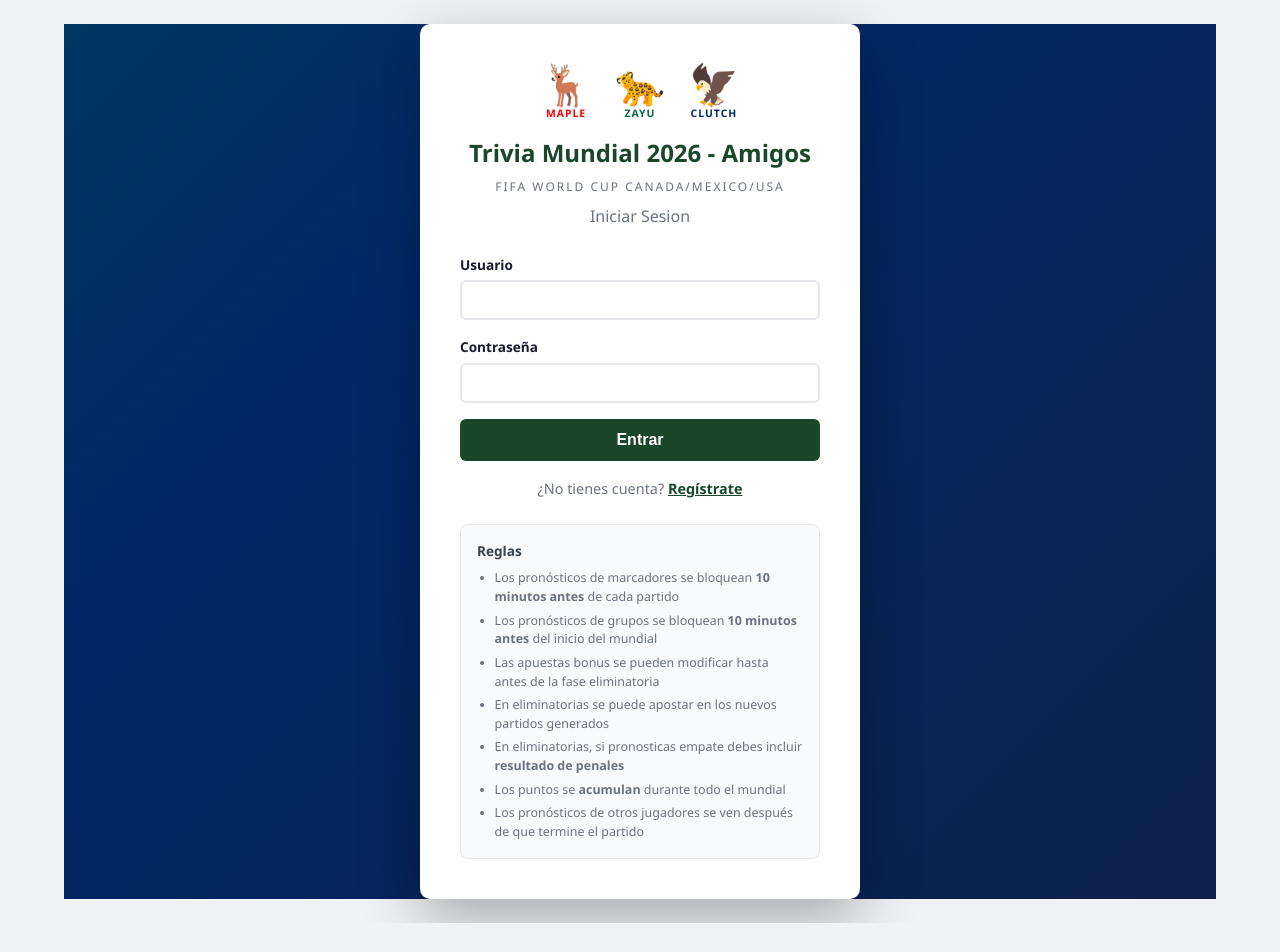
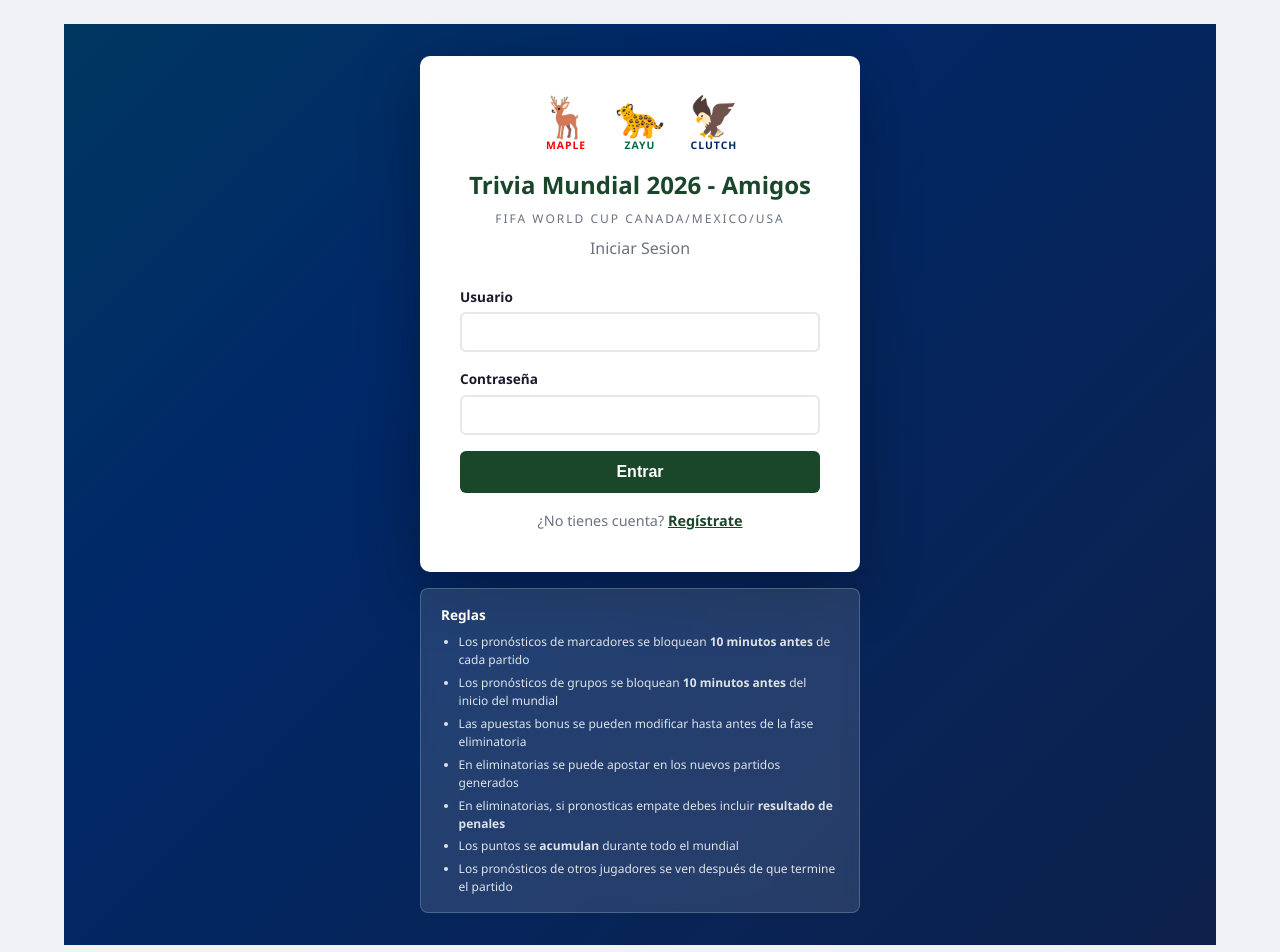
Before and after one commit to cdazaperez/trivia_mundial, a React (Vite) app in the folder frontend/: page /login in a window 1280 px wide. Shown: the top 952 px of the page. Before the commit the page ends 923 px from the top, so only its background shows below. Built offline with nearby package versions, Linux system fonts and the light colour scheme; no server answers.

Commit message:
fix: separate rules from login card with glassmorphism style
Rules section now renders outside and below the auth card with a
semi-transparent glass effect that blends with the gradient background.

https://claude.ai/code/session_01JGVrD4xwK8dsSbPZyDrufa

```diff
--- a/frontend/src/App.css
+++ b/frontend/src/App.css
@@ -96,9 +96,11 @@ body {
 /* === AUTH === */
 .auth-container {
   display: flex;
+  flex-direction: column;
   align-items: center;
   justify-content: center;
   min-height: 100vh;
+  padding: 2rem 1rem;
   background: linear-gradient(135deg, #FF0000 0%, #006847 33%, #002868 66%, #1a1a2e 100%);
   background-size: 400% 400%;
   animation: authGradient 12s ease infinite;
--- a/frontend/src/components/Disclaimer.tsx
+++ b/frontend/src/components/Disclaimer.tsx
@@ -1,16 +1,19 @@
 export function RulesCompact() {
   return (
     <div style={{
-      marginTop: "1.5rem",
-      padding: "1rem",
-      background: "#f9fafb",
-      border: "1px solid #e5e7eb",
+      marginTop: "1rem",
+      padding: "1rem 1.25rem",
+      background: "rgba(255,255,255,0.12)",
+      backdropFilter: "blur(8px)",
+      border: "1px solid rgba(255,255,255,0.2)",
       borderRadius: "8px",
-      fontSize: "0.78rem",
-      color: "#6b7280",
+      fontSize: "0.75rem",
+      color: "rgba(255,255,255,0.85)",
       lineHeight: "1.5",
+      width: "100%",
+      maxWidth: "440px",
     }}>
-      <h4 style={{ color: "#374151", marginBottom: "0.5rem", fontSize: "0.85rem" }}>
+      <h4 style={{ color: "white", marginBottom: "0.5rem", fontSize: "0.85rem" }}>
         Reglas
       </h4>
       <ul style={{ paddingLeft: "1.1rem", margin: 0 }}>
--- a/frontend/src/pages/Login.tsx
+++ b/frontend/src/pages/Login.tsx
@@ -61,8 +61,8 @@ export default function Login() {
         <p className="auth-link">
           ¿No tienes cuenta? <Link to="/register">Regístrate</Link>
         </p>
-        <RulesCompact />
       </div>
+      <RulesCompact />
     </div>
   );
 }
--- a/frontend/src/pages/Register.tsx
+++ b/frontend/src/pages/Register.tsx
@@ -81,8 +81,8 @@ export default function Register() {
         <p className="auth-link">
           ¿Ya tienes cuenta? <Link to="/login">Inicia Sesión</Link>
         </p>
-        <RulesCompact />
       </div>
+      <RulesCompact />
     </div>
   );
 }
```
